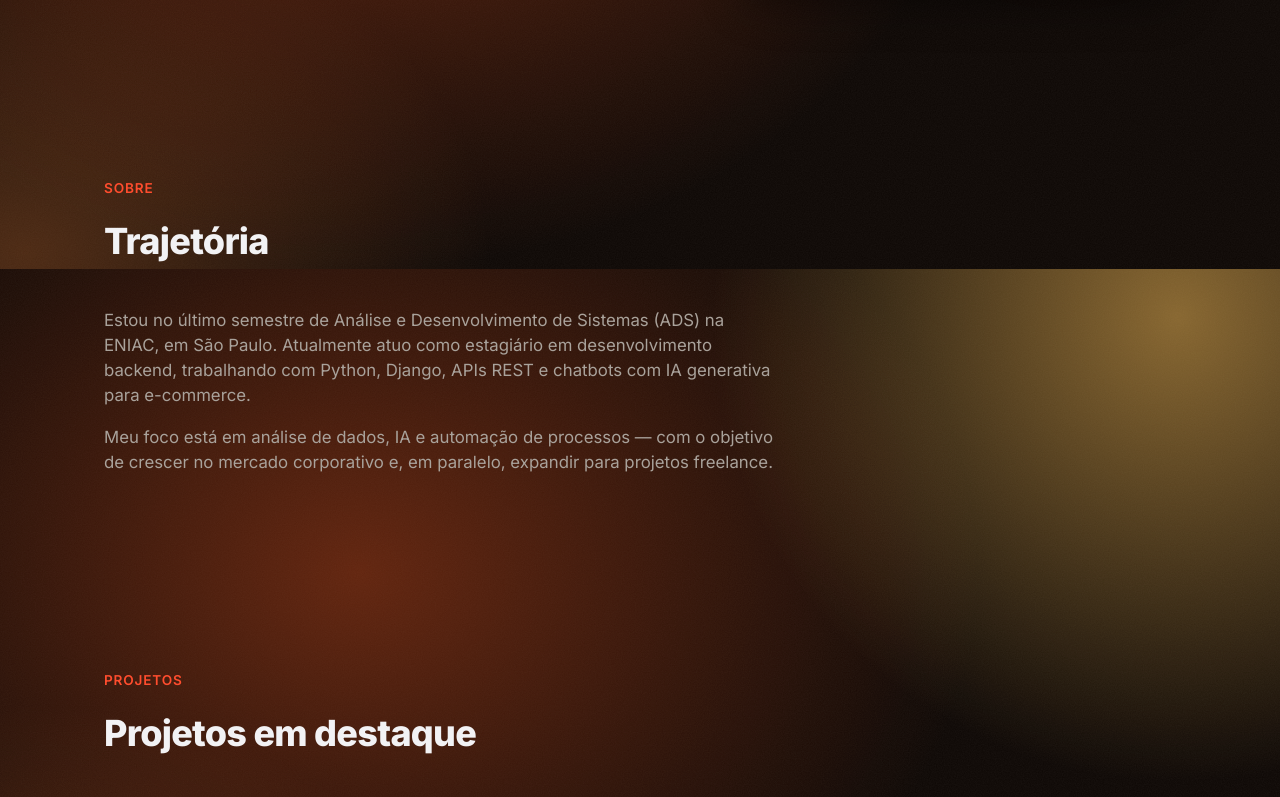
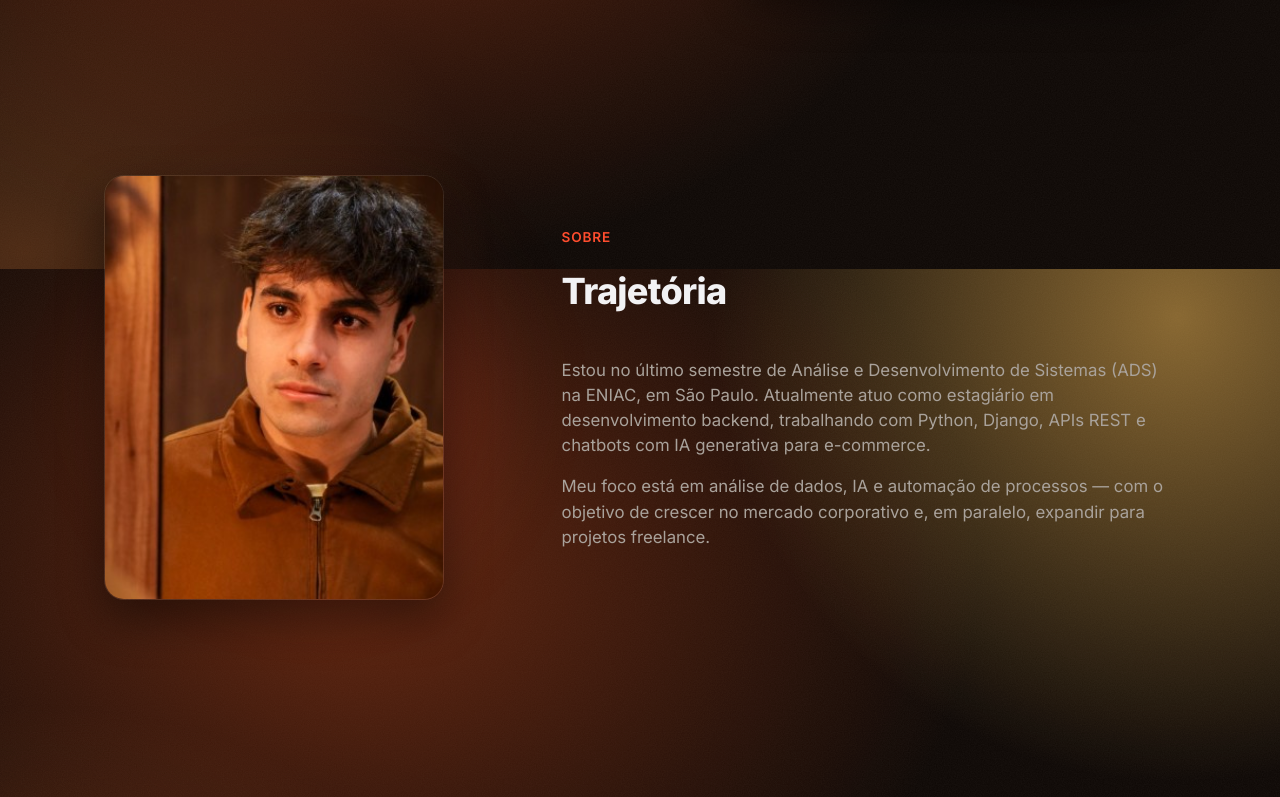
Before and after one commit to tcducas/portfolio, a React (Vite) app: page / in a window 1280 px wide. Shown: the part 531-1328 px from the top of the page. Built offline with nearby package versions, Linux system fonts and the light colour scheme.

Commit message:
Adiciona foto real na seção Sobre
Insere a foto do Thales num card com moldura de vidro e glow,
ao lado do texto de trajetória. O terminal na hero continua
como está, mantendo o valor funcional do download de CV.

```diff
--- a/src/components/About.jsx
+++ b/src/components/About.jsx
@@ -5,7 +5,22 @@ import styles from './About.module.css'
 export default function About() {
   return (
     <section className="section" id="sobre">
-      <div className="container">
+      <div className={`container ${styles.grid}`}>
+        <motion.div
+          className={styles.photoWrap}
+          variants={revealVariant}
+          initial="hidden"
+          whileInView="show"
+          viewport={revealViewport}
+        >
+          <img
+            src={`${import.meta.env.BASE_URL}assets/thales.jpg`}
+            alt="Thales"
+            className={styles.photo}
+          />
+        </motion.div>
+
+        <div>
           <motion.p
             className="sectionEyebrow"
             variants={revealVariant}
@@ -46,6 +61,7 @@ export default function About() {
             crescer no mercado corporativo e, em paralelo, expandir para projetos freelance.
           </motion.p>
         </div>
+      </div>
     </section>
   )
 }
--- a/src/components/About.module.css
+++ b/src/components/About.module.css
@@ -1,3 +1,33 @@
+.grid {
+  display: grid;
+  grid-template-columns: 0.8fr 1.2fr;
+  gap: 48px;
+  align-items: center;
+}
+
+.photoWrap {
+  position: relative;
+}
+
+.photoWrap::before {
+  content: '';
+  position: absolute;
+  inset: -20px;
+  background: radial-gradient(circle, var(--accent-glow), transparent 70%);
+  filter: blur(40px);
+  z-index: -1;
+}
+
+.photo {
+  width: 100%;
+  max-width: 340px;
+  aspect-ratio: 4 / 5;
+  object-fit: cover;
+  border-radius: var(--radius-lg);
+  border: 1px solid var(--border-glass);
+  box-shadow: var(--shadow-md);
+}
+
 .text {
   max-width: 680px;
   font-size: 1.05rem;
@@ -8,3 +38,15 @@
 .text:last-child {
   margin-bottom: 0;
 }
+
+@media (max-width: 860px) {
+  .grid {
+    grid-template-columns: 1fr;
+  }
+
+  .photoWrap {
+    order: -1;
+    display: flex;
+    justify-content: center;
+  }
+}
```
Also changed, not shown: public/assets/thales.jpg (added). Lines whose indentation alone changed are shown as unchanged.
